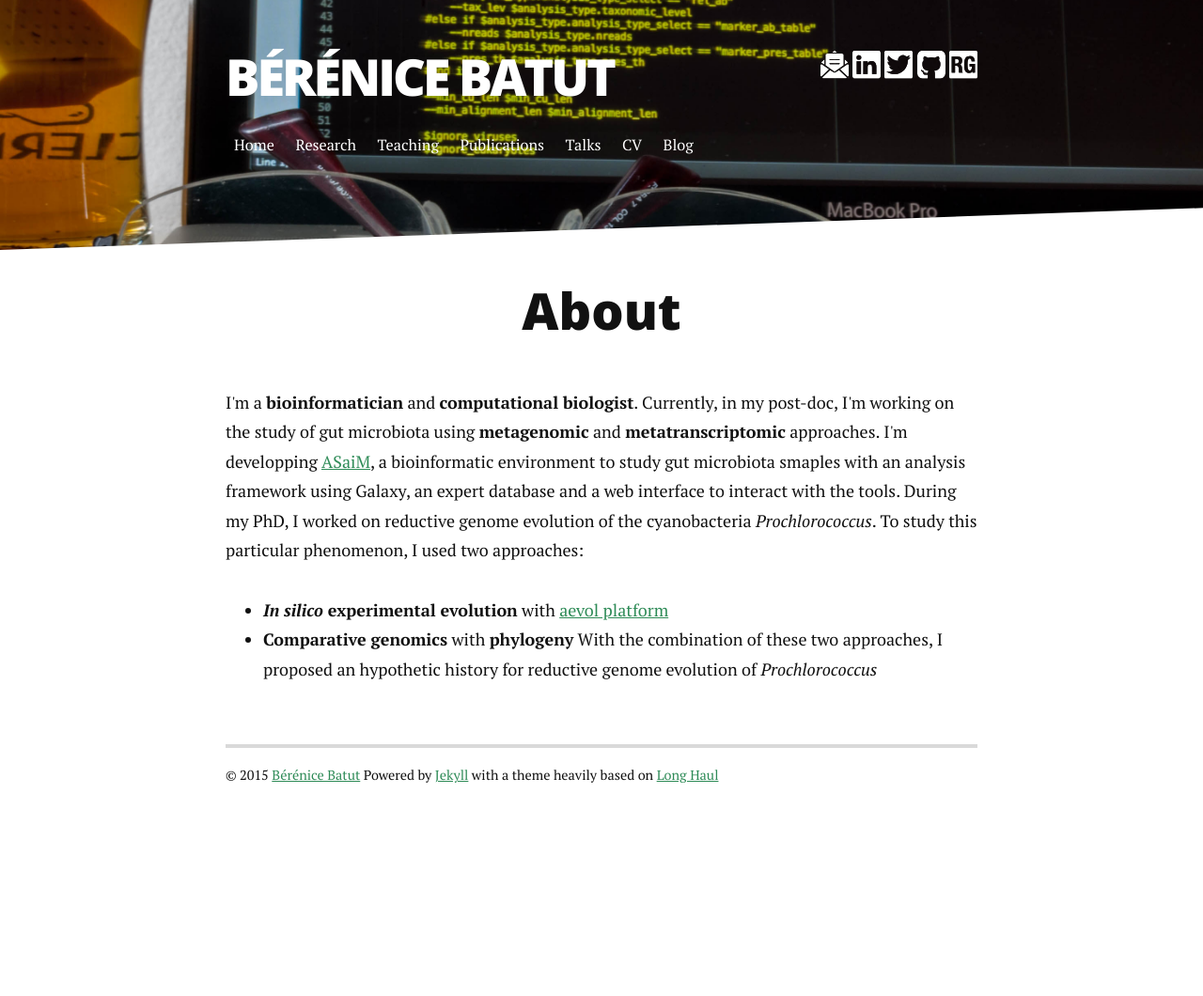
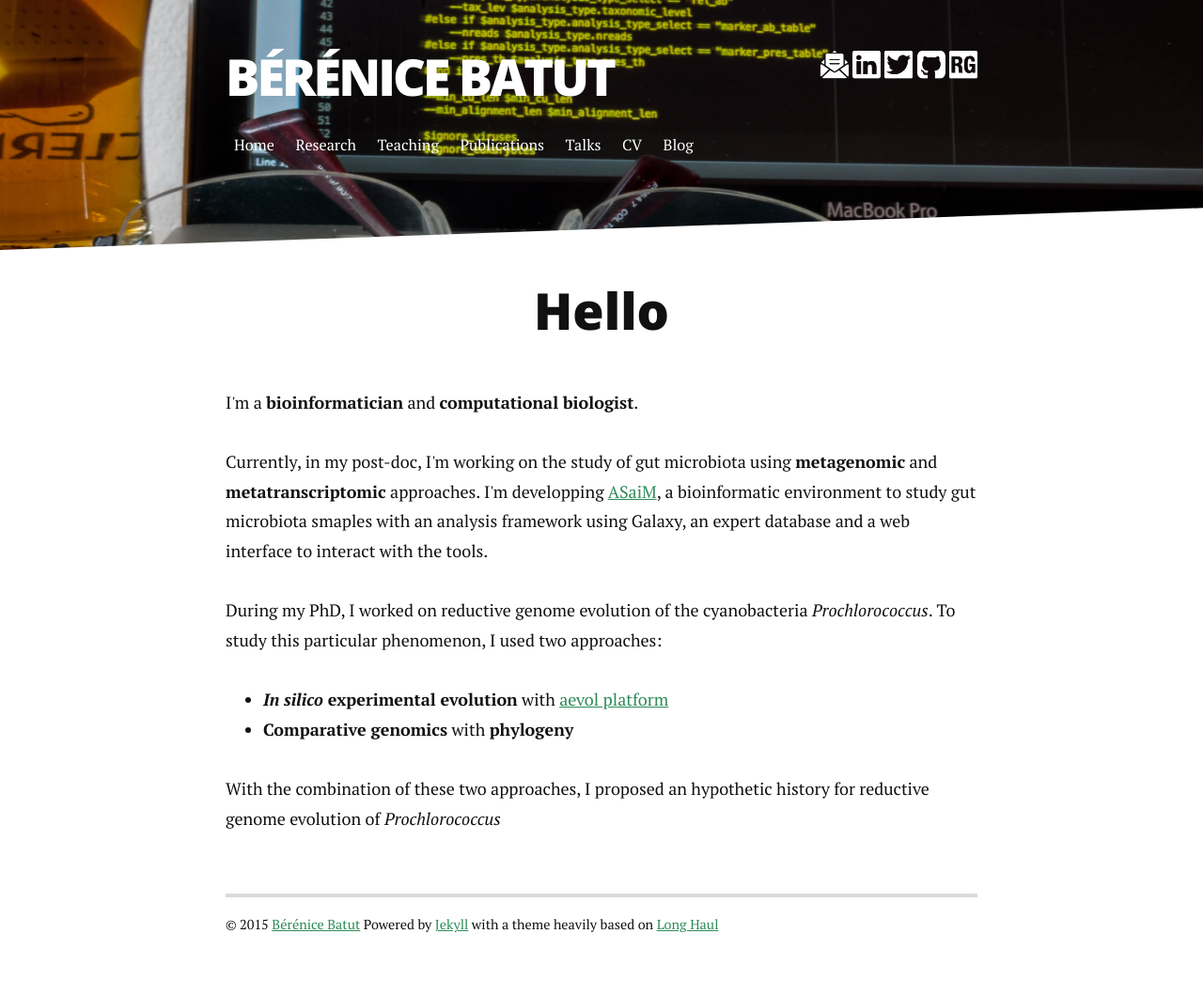
Before and after one commit to bebatut-research/bebatut-research.github.io, a Jekyll site: the page built from index.html, in a window 1280 px wide. Shown: the whole page at 94% size. Built offline with Jekyll 4.4.1, drawn with Linux system fonts in a browser that asks for light colours; nearby versions of some CDN libraries; Markdown is read by kramdown in place of the engine named in the settings; the list of posts is cut into pages by our own code; before the commit the page ends 901 px from its top, so only the background shows below that.

Commit message:
Change index content

```diff
--- a/index.html
+++ b/index.html
@@ -3,24 +3,24 @@ layout: default
 ---
 
 <div class="home" id="home">
-  <h1 class="pageTitle">About</h1>
-  <p class="description">
-    I'm a <b>bioinformatician</b> and <b>computational biologist</b>.
+  <h1 class="pageTitle">Hello</h1>
+  <p class="description">I'm a <b>bioinformatician</b> and <b>computational biologist</b>.</p>
 
-    Currently, in my post-doc, I'm working on the study of gut microbiota using
+
+  <p class="description">Currently, in my post-doc, I'm working on the study of gut microbiota using
     <b>metagenomic</b> and <b>metatranscriptomic</b> approaches. I'm developping
     <a href="http://asaim.github.io/">ASaiM</a>, a bioinformatic environment to
     study gut microbiota smaples with an analysis framework using Galaxy, an
-    expert database and a web interface to interact with the tools.
+    expert database and a web interface to interact with the tools.</p>
 
-    During my PhD, I worked on reductive genome evolution of the cyanobacteria
+  <p class="description">During my PhD, I worked on reductive genome evolution of the cyanobacteria
     <i>Prochlorococcus</i>. To study this particular phenomenon, I used two
     approaches:
 
     <ul>
       <li><b><i>In silico</i> experimental evolution</b> with <a href="http://www.aevol.fr/">aevol platform</a> </li>
-      <li><b>Comparative genomics</b> with <b>phylogeny</b>
-    </u>
+      <li><b>Comparative genomics</b> with <b>phylogeny</b></li>
+    </ul>
 
     With the combination of these two approaches, I proposed an hypothetic history
     for reductive genome evolution of <i>Prochlorococcus</i>
```
